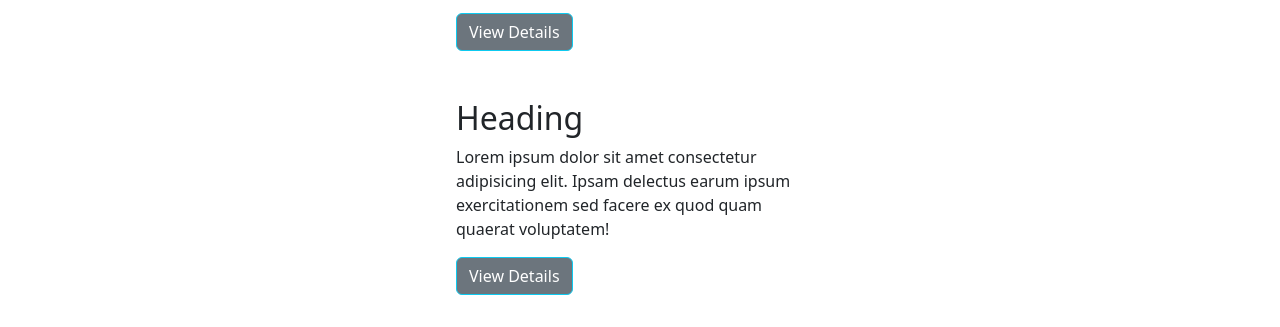
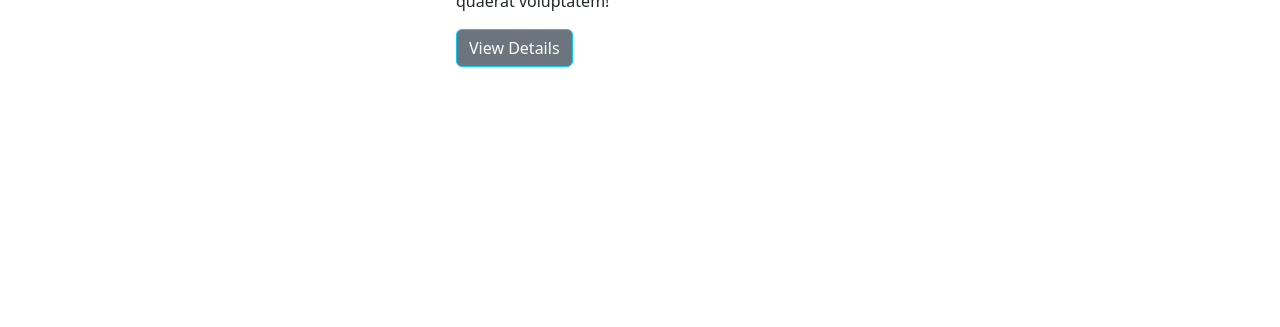
Before and after one commit to harshabambu/FULL_STACK, a plain HTML site: page Assignments/12-1/index.html in a window 1280 px wide. Shown: the part 820-1147 px from the top of the page. After the commit the page ends 919 px from the top, so only its background shows below. Drawn offline with nearby package versions, Linux system fonts and the light colour scheme.

Commit message:
Update index.html

```diff
--- a/Assignments/12-1/index.html
+++ b/Assignments/12-1/index.html
@@ -4,7 +4,7 @@
     <meta charset="UTF-8">
     <link href="https://cdn.jsdelivr.net/npm/bootstrap@5.3.3/dist/css/bootstrap.min.css" rel="stylesheet" integrity="sha384-QWTKZyjpPEjISv5WaRU9OFeRpok6YctnYmDr5pNlyT2bRjXh0JMhjY6hW+ALEwIH" crossorigin="anonymous">
     <meta name="viewport" content="width=device-width, initial-scale=1.0">
-    <link rel="stylesheet" href="sample6.css">
+    <link rel="stylesheet" href="style.css">
     <title>Document</title>
 </head>
 <body>
```
